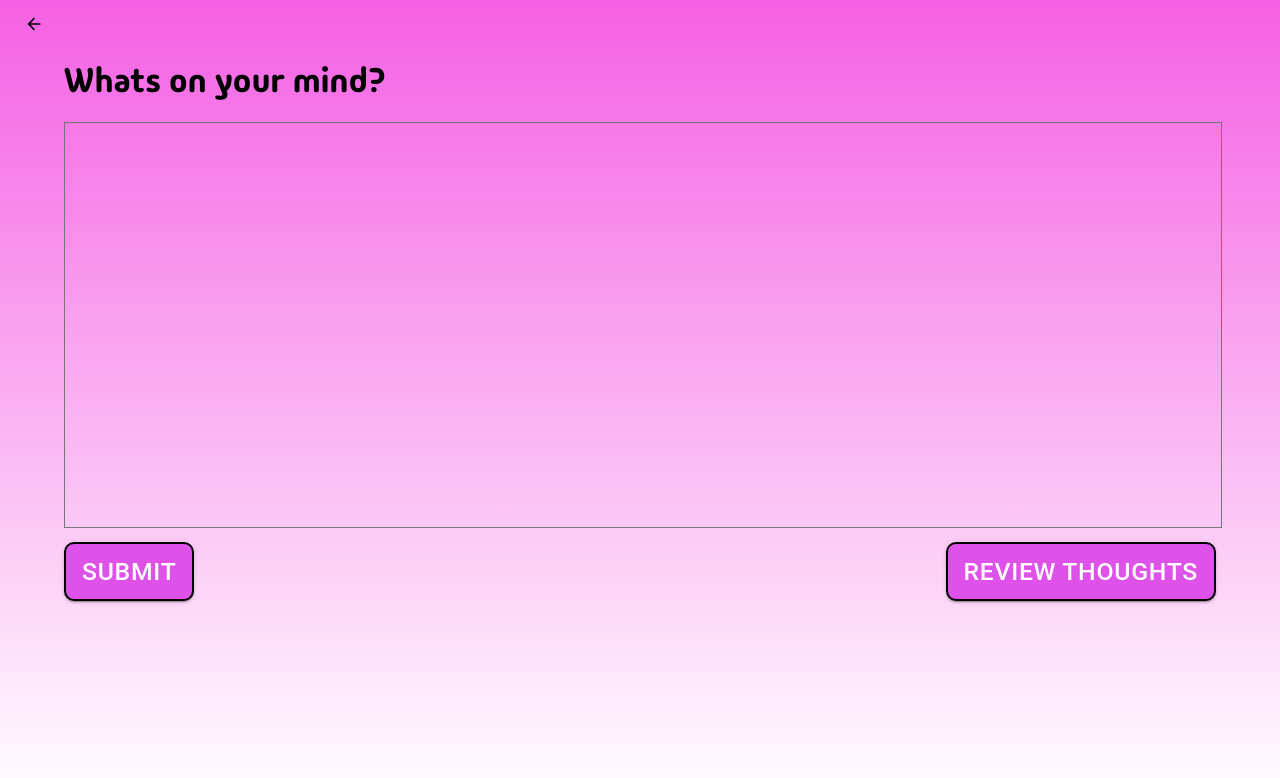
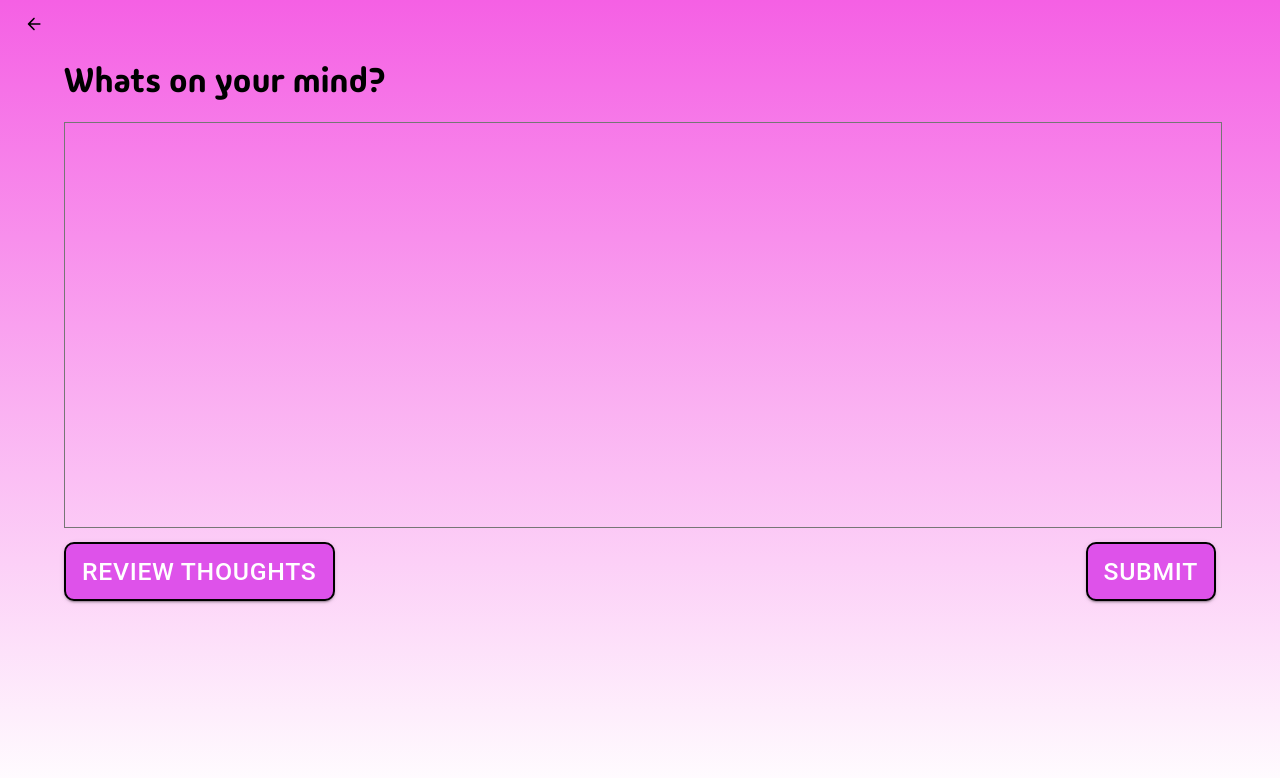
Before and after one commit to antonTan96/yx_birthday_gift, a React (Vite) app: page /journal in a window 1280 px wide. Shown: the top 778 px of the page. Built offline with nearby package versions, Linux system fonts and the light colour scheme.

Commit message:
quality of life changes

```diff
--- a/src/Menus/Journal.jsx
+++ b/src/Menus/Journal.jsx
@@ -1,4 +1,4 @@
-import { useEffect, useState, useRef} from "react";
+import { useEffect, useState, useRef, use} from "react";
 import { invoke } from "@tauri-apps/api/core";
 import { ArrowBackRounded } from "@mui/icons-material";
 import { Button, Container, TextField, Typography } from "@mui/material";
@@ -14,10 +14,19 @@ function Journal() {
     if(textRef.current.value.trim() != "") {
     invoke("save_thought", {content: textRef.current.value}).then((res) => {
       textRef.current.value = "";
+      localStorage.setItem("current thought", textRef.current.value);
     }
     );
   }
   }
+
+  useEffect(() => {
+    while(textRef.current == null) {
+
+    }
+    textRef.current.value = localStorage.getItem("current thought");
+
+  },[]);
 
   return (
     <div>
@@ -34,20 +43,17 @@ function Journal() {
       }}>Whats on your mind?</Typography>
 
       <div style={{height: "50vh", marginTop: "20px"}}>
-      <textarea ref={textRef} cols="120" style={{width:"100%", height:"100%", background:"transparent", resize: "none", boxShadow:"none", outline:"none"}} />
+      <textarea ref={textRef}
+                cols="120"
+                style={{width:"100%", height:"100%", background:"transparent", resize: "none", boxShadow:"none", outline:"none"}}
+                onChange={(e) => {localStorage.setItem("current thought", e.target.value)}}
+                />
       </div>
 
       <div style={{
         marginTop: "20px",
         display: "flex",
         justifyContent: "space-between"}}>
-      <Button variant="contained" onClick={() => printText()}
-        style={{
-          border: "2px solid #000000",
-          borderRadius: "10px",
-          background: "#DE52EA",
-          fontSize: "clamp(6px, calc(1vw + 0.75rem), 32px)",
-        }}> Submit </Button>
 
       <Button variant="contained" onClick={() => {navigate("/journal/saved_thoughts")}}
         style={{
@@ -56,6 +62,14 @@ function Journal() {
           background: "#DE52EA",
           fontSize: "clamp(6px, calc(1vw + 0.75rem), 32px)",
         }}> Review Thoughts </Button>
+
+      <Button variant="contained" onClick={() => printText()}
+        style={{
+          border: "2px solid #000000",
+          borderRadius: "10px",
+          background: "#DE52EA",
+          fontSize: "clamp(6px, calc(1vw + 0.75rem), 32px)",
+        }}> Submit </Button>
         </div>
         </Container>
     </div>
```
